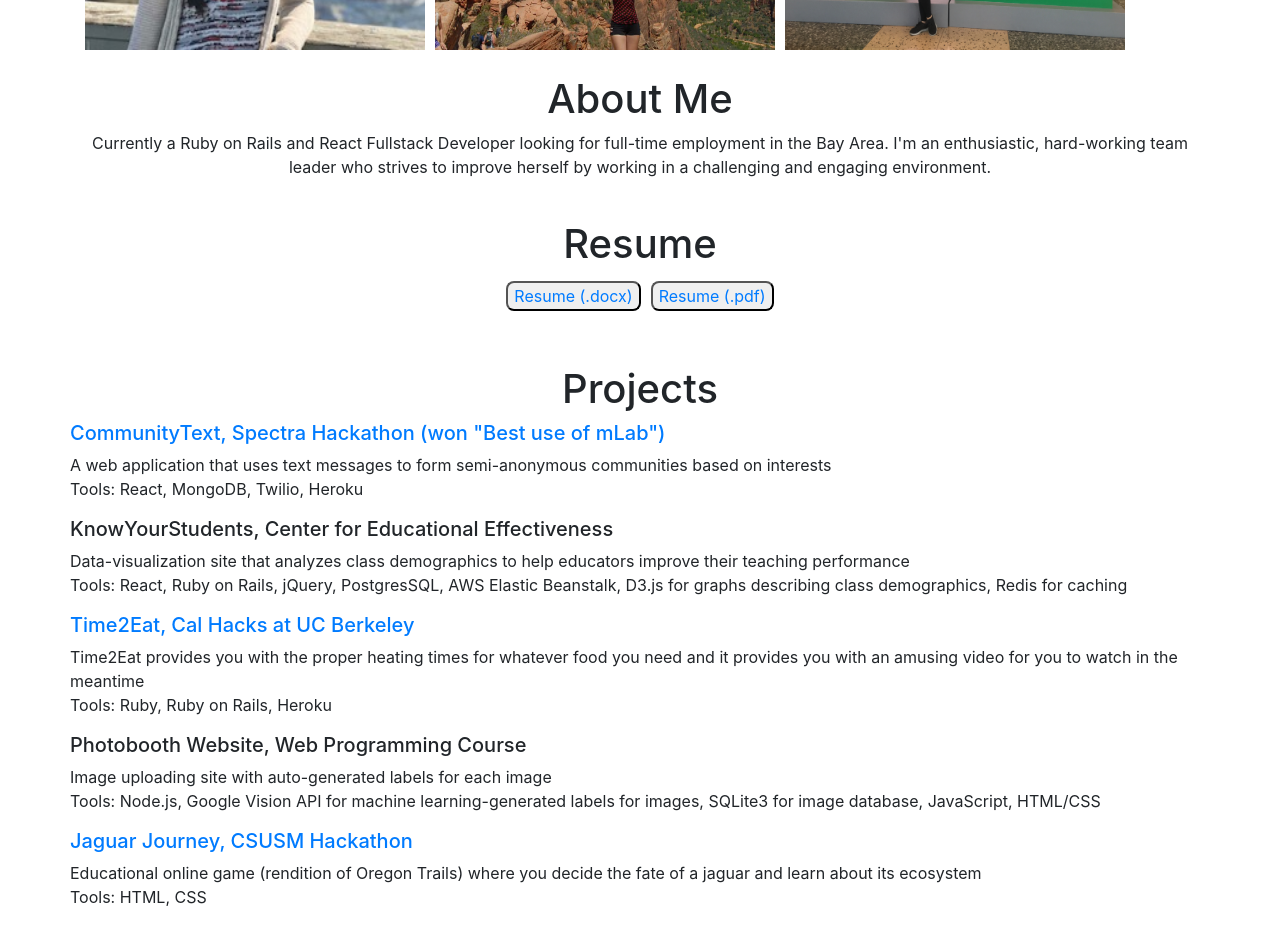
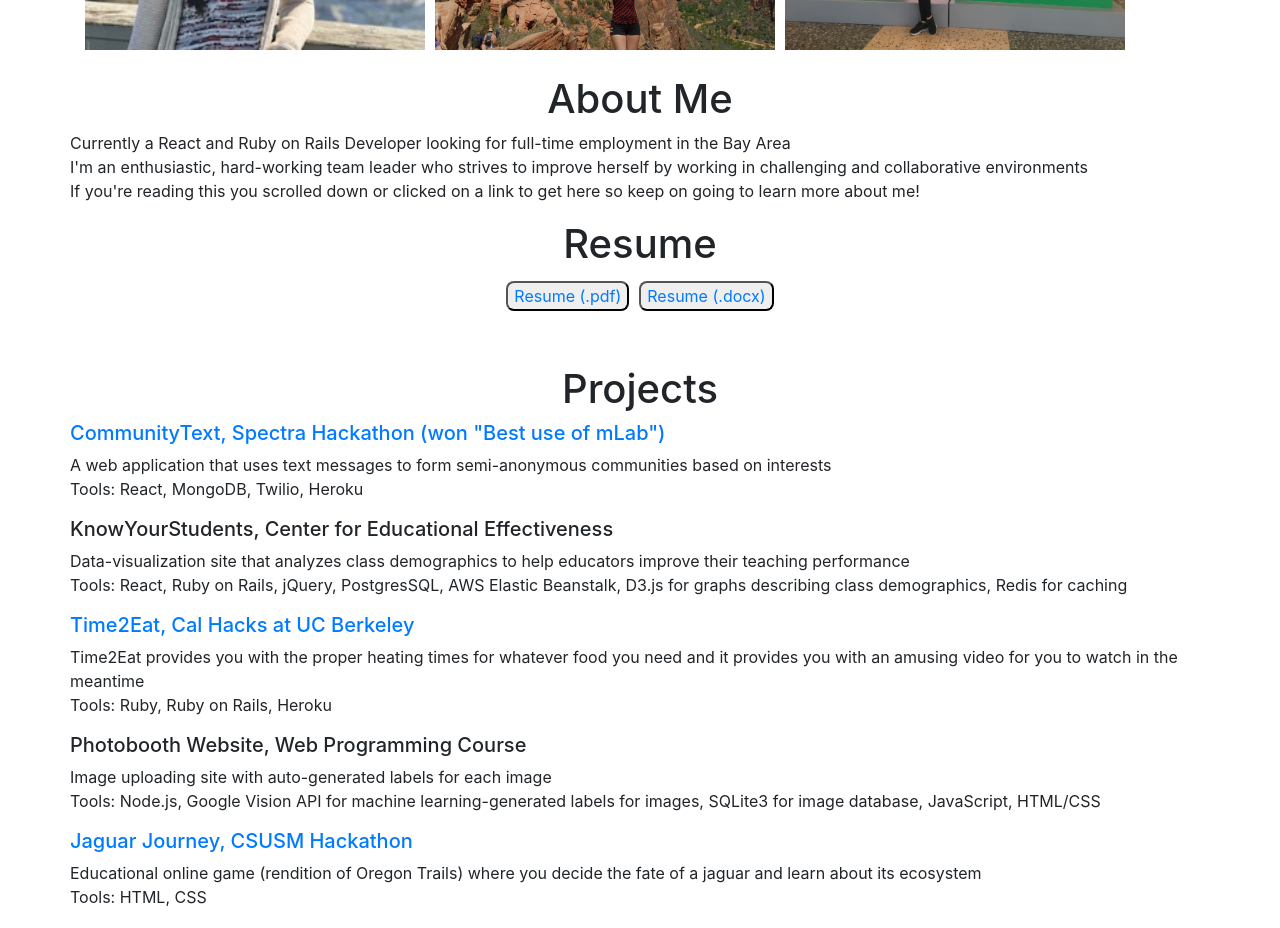
Before and after one commit to melshee/my-website, a React (Create React App) app: page / in a window 1280 px wide. Shown: the part 840-1768 px from the top of the page. Built offline with nearby package versions, Linux system fonts and the light colour scheme.

Commit message:
fixed resume download buttons

```diff
--- a/src/App.css
+++ b/src/App.css
@@ -59,11 +59,7 @@
     transform: translate(-50%, -50%);
 }
 
-#projects-content {
-  text-align: left;
-}
-
-#experience-content {
+#about-me-content, #projects-content, #experience-content {
   text-align: left;
 }
 
--- a/src/section_display.jsx
+++ b/src/section_display.jsx
@@ -10,6 +10,9 @@ import awsLogo from './images/logos/aws.png';
 import postgresqlLogo from './images/logos/postgresql.png';
 import pythonLogo from './images/logos/python.png';
 import dockerLogo from './images/logos/docker.png';
+
+import resumePDF from './images/Melissa_Sheehan_Resume.pdf'
+import resumeDOCX from './images/Melissa_Sheehan_Resume.docx'
 
 export default class SectionDisplay extends Component {
   constructor(props){
@@ -37,22 +40,23 @@ export default class SectionDisplay extends Component {
     if(this.props.sectionName == "about-me") {
       content =
       <div id="about-me-content">
-        <p>Currently a Ruby on Rails and React Fullstack Developer looking for full-time employment in the Bay Area.
-             I'm an enthusiastic, hard-working team leader who strives to improve herself by working in a challenging and
-             engaging environment.</p>
+        <p>
+        Currently a React and Ruby on Rails Developer looking for full-time employment in the Bay Area
+        <br/>
+        I'm an enthusiastic, hard-working team leader who strives to improve herself by working in challenging and
+        collaborative environments
+        <br/>
+        If you're reading this you scrolled down or clicked on a link to get here so keep on going to learn more about me!
+        </p>
       </div>
     } else if(this.props.sectionName == "resume") {
       content =
       <div id="resume-content">
         <button className="resume-button">
-        <a href="/images/Melissa_Sheehan_Resume.docx" download="Melissa_Sheehan_Resume">Resume (.docx)
-          {/*<img border="0" src="/images/myw3schoolsimage.jpg" alt="W3Schools" width="104" height="142"/> */}
-        </a>
+          <a href={resumePDF} download>Resume (.pdf)</a>
         </button>
         <button className="resume-button">
-        <a href="/images/Melissa_Sheehan_Resume.pdf" download="Melissa_Sheehan_Resume">Resume (.pdf)
-          {/*<img border="0" src="/images/myw3schoolsimage.jpg" alt="W3Schools" width="104" height="142"/> */}
-        </a>
+          <a href={resumeDOCX} download>Resume (.docx)</a>
         </button>
       </div>
     } else if(this.props.sectionName == "projects") {
```
Also changed, not shown: 2 other files (tests, documents, lock files or other folders).
